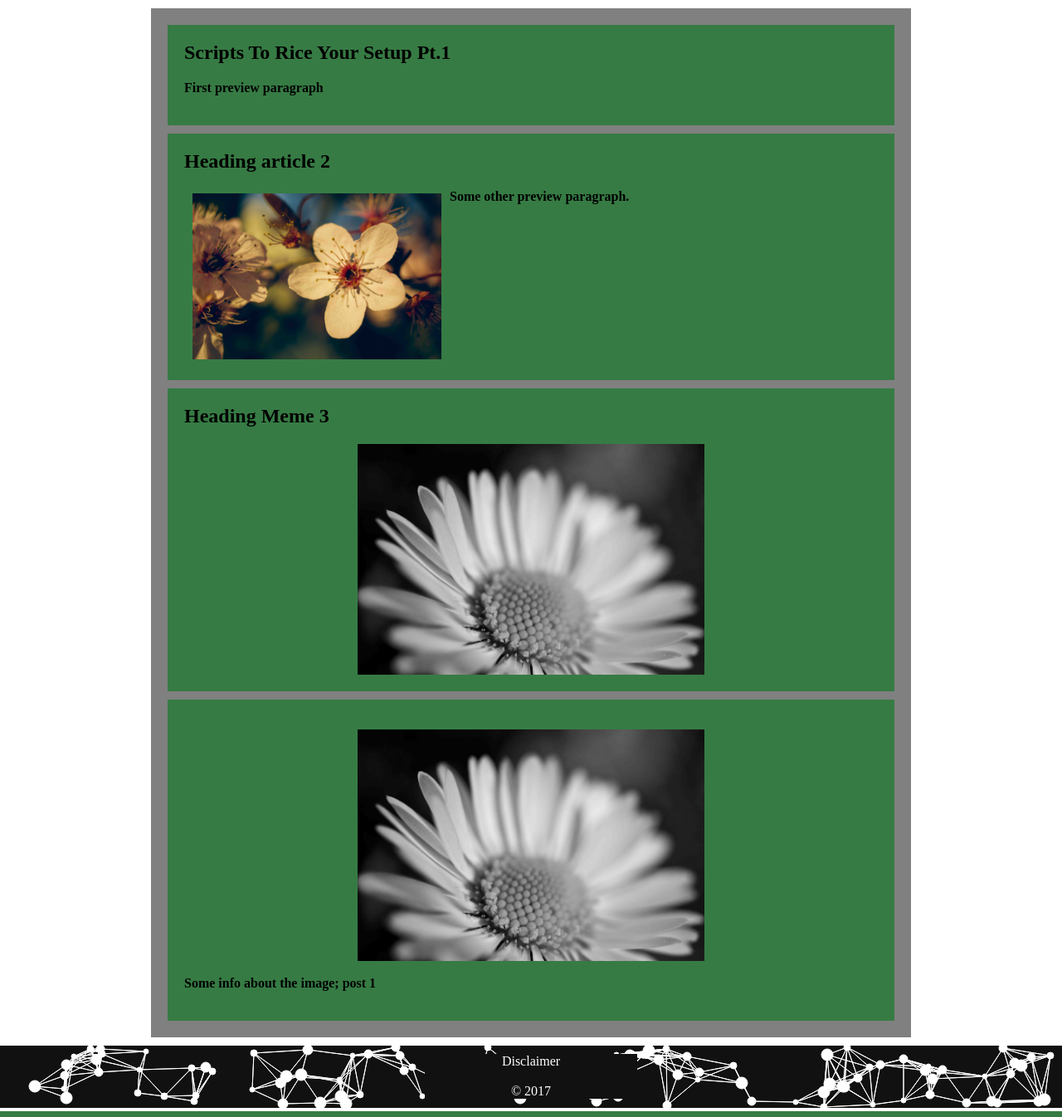
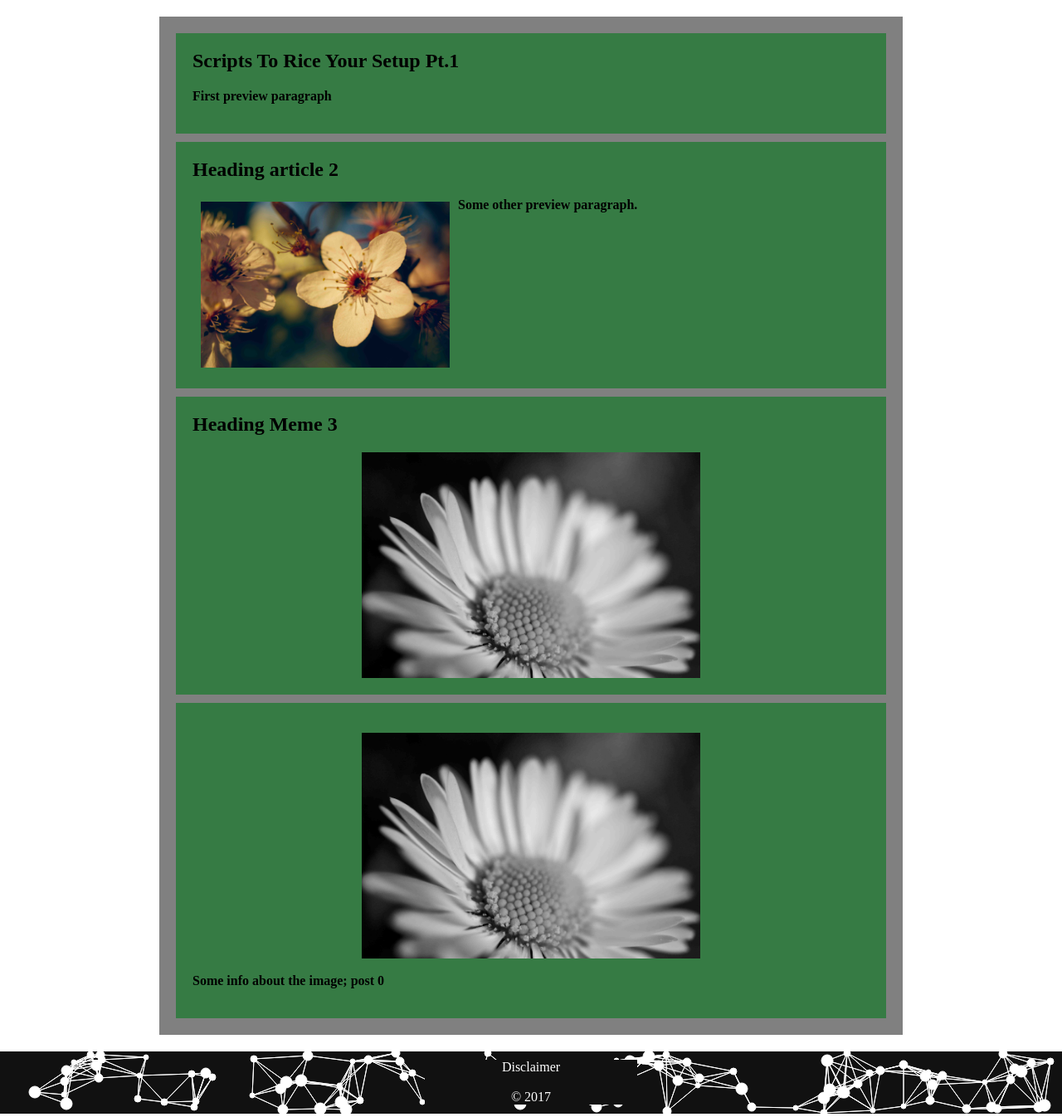
Before and after one commit to Born2Root/su_IT-blog, a PHP site: page / in a window 1280 px wide. Shown: the part 228-1574 px from the top of the page at 83% size. Run offline with PHP 8.4, Linux system fonts and the light colour scheme.

Commit message:
some styling; article look different from index

```diff
--- a/css/main.css
+++ b/css/main.css
@@ -102,8 +102,7 @@ body {
 }
 
 .fix-body {
-	margin-top: 116px !important;
-	/* adapt when banner height changes! */
+	margin-top: 126px !important;
 }
 
 
@@ -111,20 +110,23 @@ body {
 
 #body {
 	width: 70%;
-	margin: 10px auto 85px auto;
-	background-color: grey;
-	padding: 10px;
+	margin: 20px auto 95px auto;
 }
 
 #body h2 {
 	margin-top: 0px;
 }
 
-#body p {
+#list p {
 	font-weight: bold;
 }
 
-#body div {
+#list {
+	background-color: grey;
+	padding: 10px;
+}
+
+#list div {
 	background-color: #367b44;
 	margin: 10px;
 	padding: 20px;
@@ -138,6 +140,17 @@ body {
 	width: 300px;
 	float: left;
 	margin: 5px 10px;
+}
+
+#content {
+	background-color: #367b44;
+	padding: 30px 45px;
+	text-align: justify;
+}
+
+#content h1 {
+	margin-top: 0px;
+	margin-bottom: 0px;
 }
 
 .image img {
--- a/index.php
+++ b/index.php
@@ -6,6 +6,8 @@ if(isset($_GET['type']) == false || $_GET['type']!='ajax'){
 }
 
 ?>
+
+<div id="list">
 
 	<div class="article" id="post_3" title="script_to_rice_your_setup_1.php">
 		<h2>Scripts To Rice Your Setup Pt.1</h2>
@@ -29,9 +31,11 @@ if(isset($_GET['type']) == false || $_GET['type']!='ajax'){
 	<div class="image" id="post_0">
 		<p>
 			<img alt="macro" src="/macro2.jpg" />
-			<br/> Some info about the image; post 1
+			<br/> Some info about the image; post 0
 		</p>
 	</div>
+
+</div>
 
 <?php
 
```
Also changed, not shown: script_to_rice_your_setup_1.php (+22 -8 lines).
